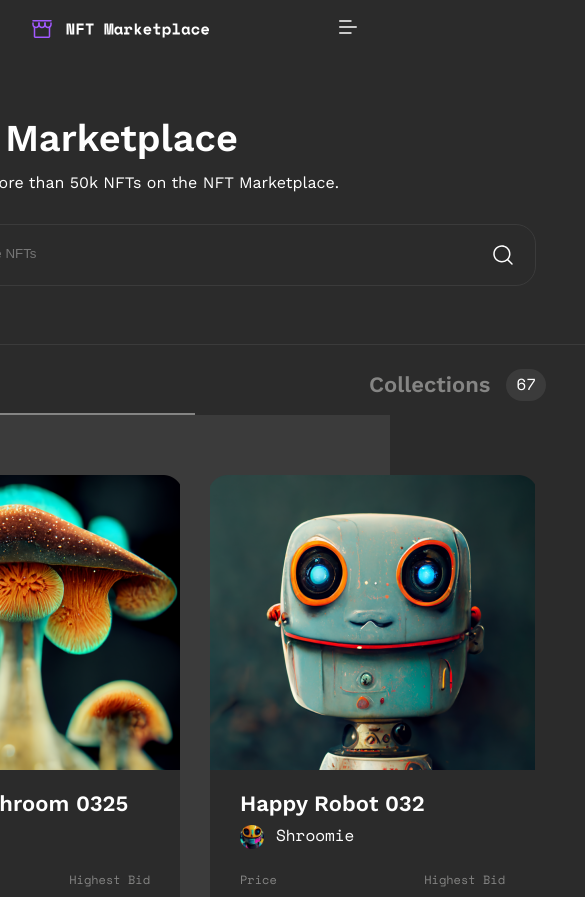
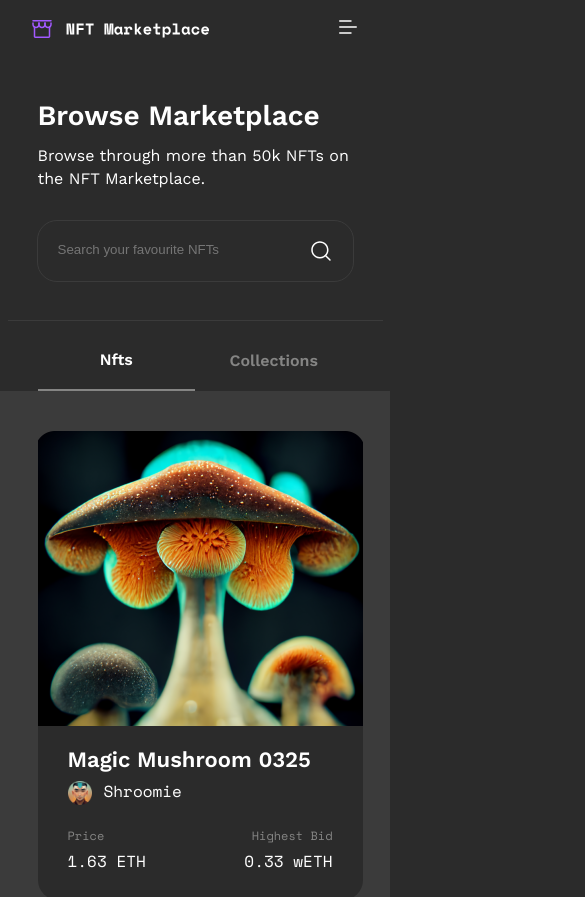
Before and after one commit to FeridQarayev/nft_market_fullstack, a React (Create React App) app in the folder client/: page / in a window 390 px wide. Shown: the top 897 px of the page, 585 px wide, since content can reach past the window. Built offline with nearby package versions, Linux system fonts and the light colour scheme.

Commit message:
marketplace responsive tel

```diff
--- a/client/src/pages/marketplace/marketplace.module.scss
+++ b/client/src/pages/marketplace/marketplace.module.scss
@@ -354,3 +354,74 @@
     }
   }
 }
+@media screen and (max-width: 835px) {
+  .headline {
+    padding: 40px 0px;
+    &__container {
+      width: 315px;
+      &__up {
+        div {
+          line-height: 39.2px;
+          width: auto;
+          font-size: 28px;
+        }
+        p {
+          line-height: 22.4px;
+          font-size: 16px;
+          white-space: normal;
+        }
+      }
+      &__down {
+        width: 317px;
+        &__search {
+          width: 315px;
+          &__text {
+            width: 230px;
+            input {
+              min-width: 230px;
+            }
+          }
+        }
+      }
+    }
+  }
+  .nfts {
+    &__head {
+      width: 375px;
+      img {
+        min-width: 375px;
+      }
+      &__container {
+        width: 315px;
+        &__body {
+          &__left {
+            padding: 0px 10px;
+            &__text {
+              line-height: 22.4px;
+              font-size: 16px;
+            }
+            &__count {
+              display: none;
+            }
+          }
+          &__right {
+            padding: 0px 10px;
+            &__text {
+              line-height: 22.4px;
+              font-size: 16px;
+            }
+            &__count {
+              display: none;
+            }
+          }
+        }
+      }
+    }
+    &__body {
+      padding: 40px 0px;
+      &__row {
+        width: 315px;
+      }
+    }
+  }
+}
```
